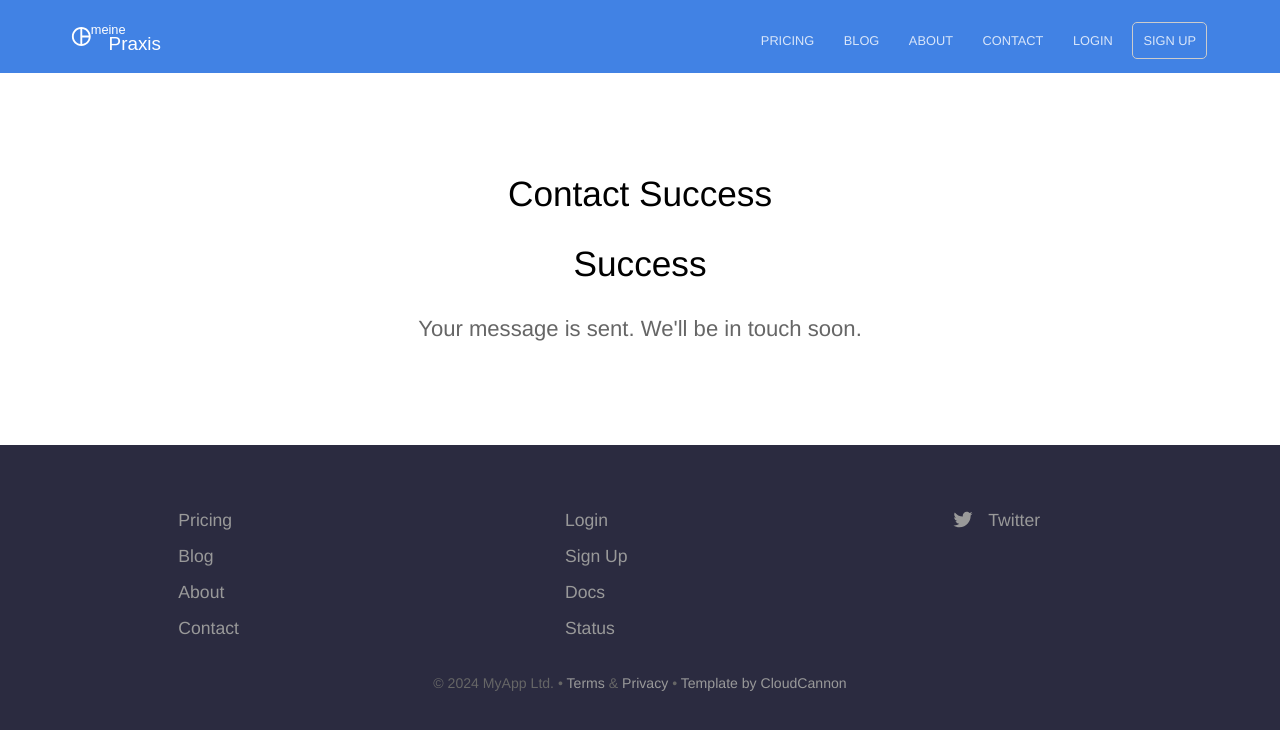
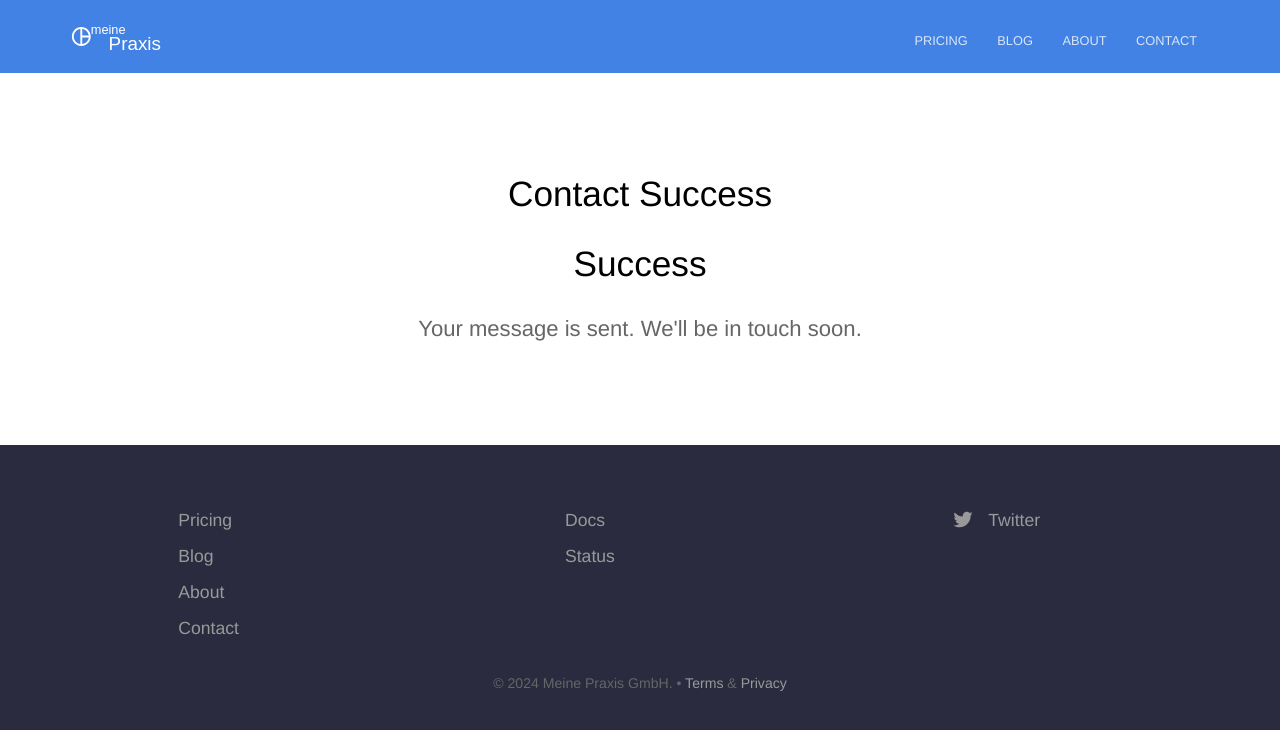
Before and after one commit to digitalpraxis/digitalpraxis.github.io, a Jekyll site: the page built from contact-success.html, in a window 1280 px wide. Shown: the top 730 px of the page. Built offline with Jekyll 4.4.1, drawn with Linux system fonts in a browser that asks for light colours.

Commit message:
Remove login and sign up

```diff
--- a/_data/footer.yml
+++ b/_data/footer.yml
@@ -8,12 +8,6 @@
   - name: Contact
     link: /contact/
 - links:
-  - name: Login
-    link: /
-    new_window: true
-  - name: Sign Up
-    link: /
-    new_window: true
   - name: Docs
     link: /
     new_window: true
--- a/_layouts/default.html
+++ b/_layouts/default.html
@@ -1,6 +1,7 @@
 <!doctype html>
 
 <html lang="en">
+
 <head>
 	<meta charset="utf-8">
 	<meta name="viewport" content="width=device-width, initial-scale=1">
@@ -13,29 +14,34 @@
 
 	{% if jekyll.environment == 'production' and site.google_analytics_key != '' %}
 	<script>
-				window.ga=window.ga||function(){(ga.q=ga.q||[]).push(arguments)};ga.l=+new Date;
+		window.ga = window.ga || function () { (ga.q = ga.q || []).push(arguments) }; ga.l = +new Date;
 		ga('create', '{{ site.google_analytics_key }}', 'auto');
 		ga('send', 'pageview');
 	</script>
 	<script async src='https://www.google-analytics.com/analytics.js'></script>
 	{% endif %}
 </head>
+
 <body>
 	<header>
 		<div class="container">
-				<div class="company-name"><a href="{{ site.baseurl }}/"><img src="{{ site.baseurl }}/images/logo.svg" alt="Hydra Logo" width="95" height="33" /></a></div>
+			<div class="company-name"><a href="{{ site.baseurl }}/"><img src="{{ site.baseurl }}/images/logo.svg"
+						alt="Hydra Logo" width="95" height="33" /></a></div>
 			{% include navigation.html %}
 		</div>
 	</header>
 	{{ content }}
 	<footer>
 		<div class="container">
-				<p class="editor-link"><a href="cloudcannon:collections/_data/footer.yml" class="btn"><strong>&#9998;</strong> Edit footer</a></p>
+			<p class="editor-link"><a href="cloudcannon:collections/_data/footer.yml"
+					class="btn"><strong>&#9998;</strong> Edit footer</a></p>
 			<div class="footer-columns">
 				{% for column in site.data.footer %}
 				<ul class="footer-links">
 					{% for link in column.links %}
-							<li><a {% if link.new_window %}target="_blank"{% endif %} href="{% include relative-src.html src=link.link %}" {% if link.social_icon %}class="{{ link.social_icon }}-icon"{% endif %}>
+					<li><a {% if link.new_window %}target="_blank" {% endif %}
+							href="{% include relative-src.html src=link.link %}" {% if link.social_icon
+							%}class="{{ link.social_icon }}-icon" {% endif %}>
 							{% if link.social_icon %}
 							{% include social-icon.html icon=link.social_icon %}
 							{% endif %}
@@ -44,7 +50,8 @@
 				</ul>
 				{% endfor %}
 			</div>
-				<p class="copyright">&copy; {{ site.time | date: '%Y' }} MyApp Ltd. • <a href="#">Terms</a> &amp; <a href="#">Privacy</a> • <a href="https://cloudcannon.com/">Template by CloudCannon</a></p>
+			<p class="copyright">&copy; {{ site.time | date: '%Y' }} Meine Praxis GmbH. • <a href="#">Terms</a> &amp; <a
+					href="#">Privacy</a></p>
 		</div>
 	</footer>
 	<script>
@@ -54,4 +61,5 @@
 		};
 	</script>
 </body>
+
 </html>
```
Also changed, not shown: _data/navigation.yml (+0 -8 lines). Lines whose indentation alone changed are shown as unchanged.
